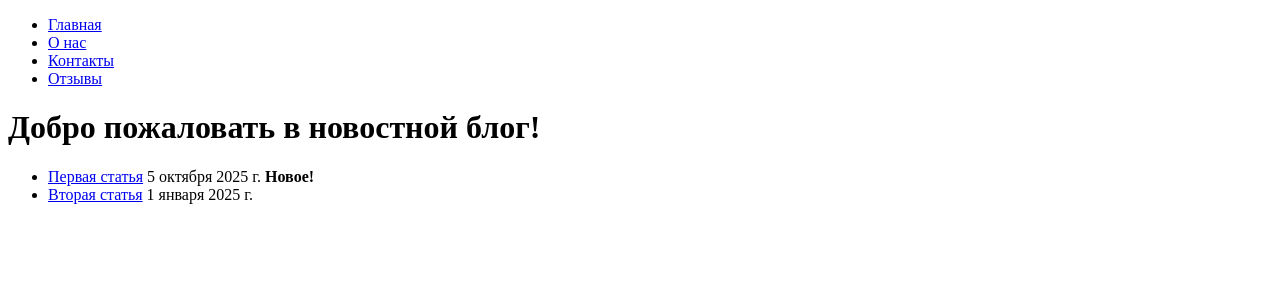
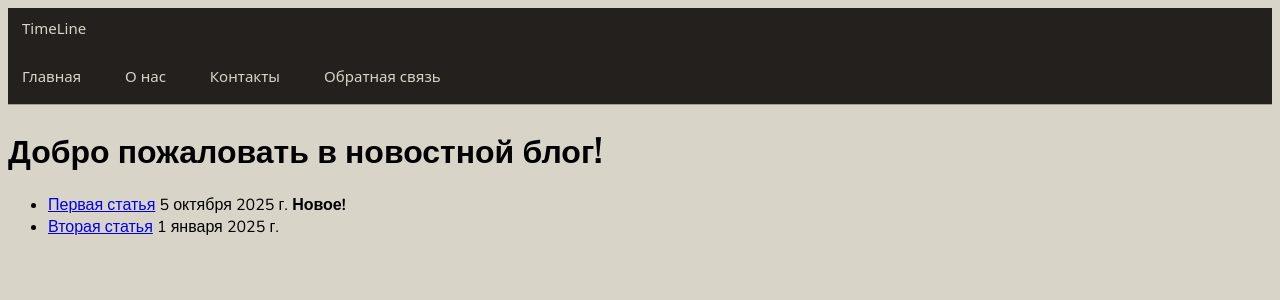
Before and after one commit to rhinci/NewsBlog-website, a Django app: page / in a window 1280 px wide. Shown: the top 300 px of the page. Run offline with Django 4.2, Linux system fonts and the light colour scheme.

Commit message:
nav menu style

```diff
--- /dev/null
+++ b/static/css/base.css
@@ -0,0 +1,13 @@
+@import url('https://fonts.googleapis.com/css2?family=Nunito:ital,wght@0,200..1000;1,200..1000&family=Oswald:wght@200..700&display=swap');
+
+body {
+    background-color: #d9d4c8;
+    font-family: "Nunito", sans-serif;
+}
+
+h1 {
+    font-family: "Oswald", sans-serif;
+}
+h2 {
+    font-family: "Oswald", sans-serif;
+}
--- /dev/null
+++ b/static/css/nav.css
@@ -0,0 +1,90 @@
+nav {
+    background-color: #24201d;
+    color: #d9d4c8;
+    font-family: system-ui, -apple-system, "Segoe UI", Roboto, "Helvetica Neue", Arial;
+    box-shadow: 0 1px 0 rgba(0,0,0,0.25);
+}
+
+.nav-list {
+    display: flex;
+    gap: 1rem;
+    align-items: center;
+    list-style: none;
+    margin: 0;
+    padding: 0;
+    min-height: 56px;
+    height: auto;
+}
+
+nav .nav-container {
+    max-width: 1100px;
+    margin: 0 auto;
+    display: flex;
+    align-items: center;
+    justify-content: space-between;
+    padding: 0 16px;
+}
+
+nav a {
+    display: inline-flex;
+    margin: 0;
+    align-items: center;
+    gap: 8px;
+    padding: 10px 14px;
+    color: #d9d4c8;
+    text-decoration: none;
+    border-radius: 8px;
+    font-weight: 500;
+    font-size: 15px;
+    transition: background-color 160ms ease, transform 120ms ease;
+}
+
+nav li {
+    display: block;
+}
+
+nav a:hover,
+nav a:focus {
+    background-color: rgba(217,212,200,0.08);
+    outline: none;
+    transform: translateY(-1px);
+    box-shadow: 0 4px 12px rgba(0,0,0,0.18);
+}
+
+nav a.active {
+    background-color: rgba(217,212,200,0.14);
+    box-shadow: inset 0 -2px 0 rgba(217,212,200,0.12);
+}
+
+nav a:focus-visible {
+    box-shadow: 0 0 0 3px rgba(217,212,200,0.14);
+    border-radius: 8px;
+}
+
+.nav-toggle {
+    display: none;
+    background: none;
+    border: none;
+    color: #d9d4c8;
+    font-size: 22px;
+    padding: 10px;
+    margin-left: auto;
+    cursor: pointer;
+}
+
+@media (max-width:760px) {
+    .nav-list {
+        flex-direction: column;
+        align-items: stretch;
+        gap: 0;
+        padding: 8px 12px;
+        display: none;
+    }
+    .nav-list.show {
+        display: flex;
+    }
+    .nav-toggle {
+        display: inline-flex;
+        margin-left: auto;
+    }
+}
--- a/templates/base.html
+++ b/templates/base.html
@@ -1,18 +1,39 @@
 <!DOCTYPE html>
+{% load static %}
+<script>
+document.addEventListener('DOMContentLoaded', function () {
+  const btn = document.querySelector('.nav-toggle');
+  const nav = document.getElementById('main-nav');
+  if (!btn || !nav) return;
+  btn.addEventListener('click', function () {
+    const shown = nav.classList.toggle('show');
+    btn.setAttribute('aria-expanded', shown ? 'true' : 'false');
+  });
+});
+</script>
+
+
 <html lang="en">
 <head>
     <meta charset="UTF-8">
     <meta name="viewport" content="width=device-width, initial-scale=1.0">
     <title>{% block title %} base title {% endblock title %}</title>
+    <link rel="stylesheet" href="{% static 'css/base.css' %}">
+    <link rel="stylesheet" href="{% static 'css/nav.css' %}">
 </head>
 <body>
     <nav>
-        <ul>
-            <li><a href="{% url "index" %}">Главная</a></li>
-            <li><a href="{% url "about" %}">О нас</a></li>
-            <li><a href="{% url "contacts" %}">Контакты</a></li>
-            <li><a href="{% url "feedback" %}">Отзывы</a></li>
+        <div class="nav-inner">
+            <a class="brand" href="{% url 'index' %}">TimeLine</a>
+            <button class="nav-toggle" aria-expanded="false" aria-controls="main-nav" aria-label="Открыть меню">☰</button>
+        </div>
+        <ul id="main-nav" class="nav-list">
+            <li><a href="{% url 'index' %}">Главная</a></li>
+            <li><a href="{% url 'about' %}">О нас</a></li>
+            <li><a href="{% url 'contacts' %}">Контакты</a></li>
+            <li><a href="{% url 'feedback' %}">Обратная связь</a></li>
         </ul>
+
     </nav>
     {% block body %}
 
```
